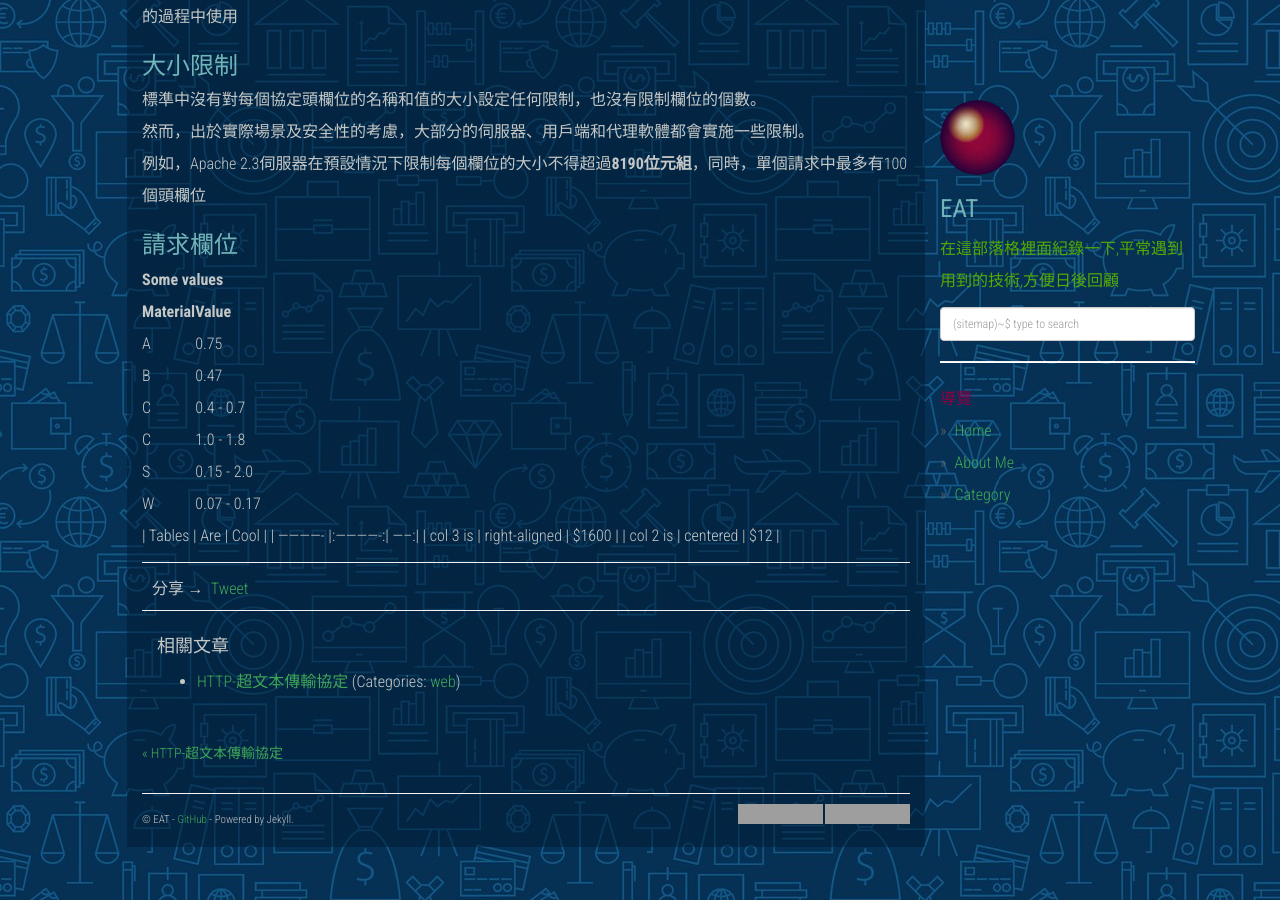
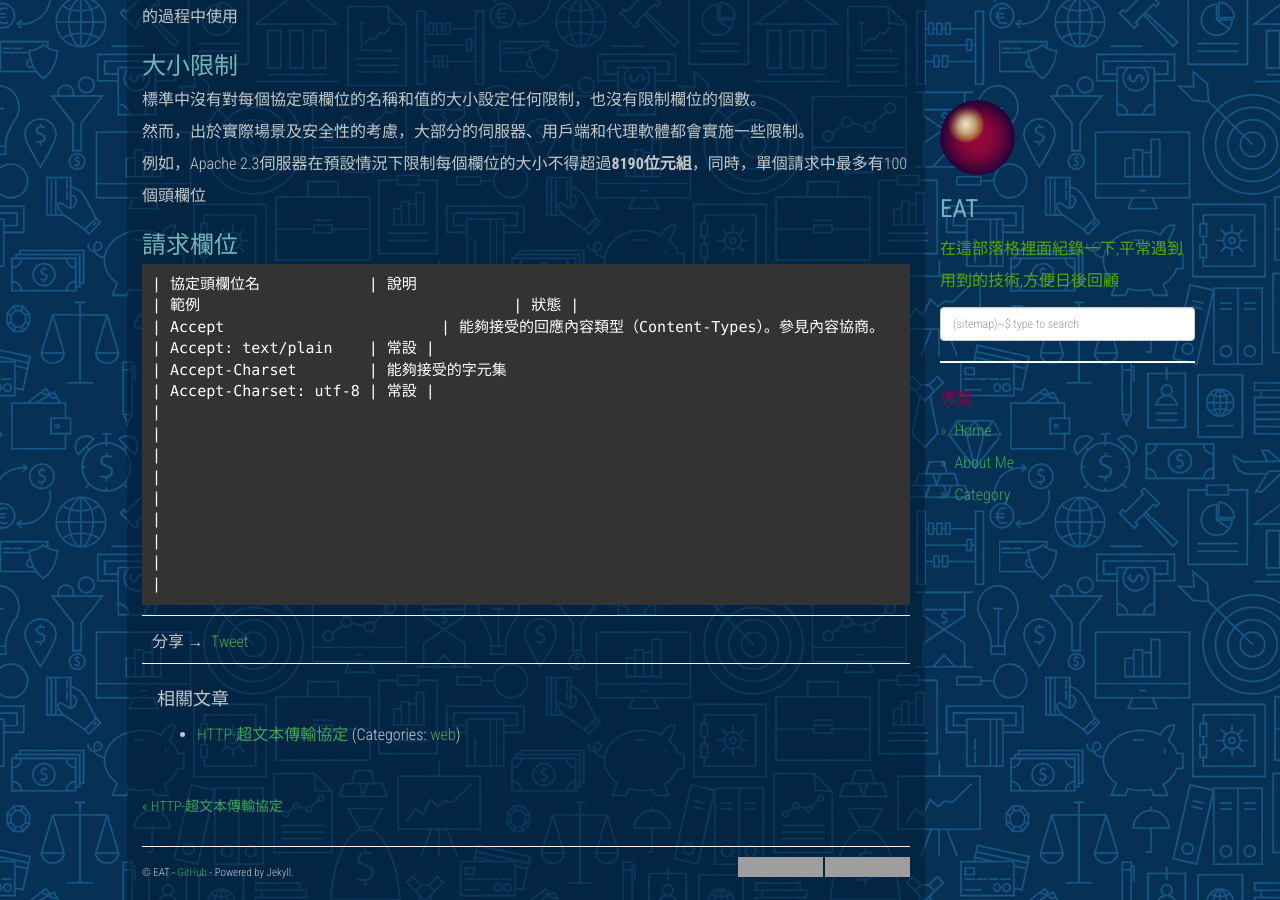
Before and after one commit to dyeat/dyeat.github.io, a Jekyll site: the page built from _posts/2018-12-17-HTTP頭欄位.md, in a window 1280 px wide and 900 px high, scrolled down 1090 px. Built offline with Jekyll 4.4.1, drawn with Linux system fonts in a browser that asks for light colours; nearby versions of some CDN libraries; comment, search, counter and statistics services are not loaded; grey boxes are pictures that could not be loaded.

Commit message:
update post

````diff
--- a/_posts/2018-12-17-HTTP頭欄位.md
+++ b/_posts/2018-12-17-HTTP頭欄位.md
@@ -36,40 +36,17 @@ HTTP 頭欄位根據實際用途被分為以下 4 種類型：
 例如，Apache 2.3伺服器在預設情況下限制每個欄位的大小不得超過**8190位元組**，同時，單個請求中最多有100個頭欄位
 
 ### 請求欄位
-<table class="tg">
-  <tr>
-    <th class="tg-baqh" colspan="2">Some values</th>
-  </tr>
-  <tr>
-    <th class="tg-baqh">Material</th>
-    <th class="tg-baqh">Value</th>
-  </tr>
-  <tr>
-    <td class="tg-baqh">A</td>
-    <td class="tg-baqh">0.75</td>
-  </tr>
-  <tr>
-    <td class="tg-baqh">B</td>
-    <td class="tg-baqh">0.47</td>
-  </tr>
-  <tr>
-    <td class="tg-baqh">C</td>
-    <td class="tg-baqh">0.4 - 0.7</td>
-  </tr>
-  <tr>
-    <td class="tg-baqh">C</td>
-    <td class="tg-baqh">1.0 - 1.8</td>
-  </tr>
-  <tr>
-    <td class="tg-baqh">S</td>
-    <td class="tg-baqh">0.15 - 2.0</td>
-  </tr>
-  <tr>
-    <td class="tg-baqh">W</td>
-    <td class="tg-baqh">0.07 - 0.17</td>
-  </tr>
-</table>
-| Tables        | Are           | Cool  |
-| ------------- |:-------------:| -----:|
-| col 3 is      | right-aligned | $1600 |
-| col 2 is      | centered      |   $12 |
+```
+| 協定頭欄位名		| 說明 													| 範例 					| 狀態 |
+| Accept			| 能夠接受的回應內容類型（Content-Types）。參見內容協商。 	| Accept: text/plain 	| 常設 |
+| Accept-Charset	| 能夠接受的字元集										| Accept-Charset: utf-8 | 常設 |
+|
+|
+|
+|
+|
+|
+|
+|
+|
+```
````
